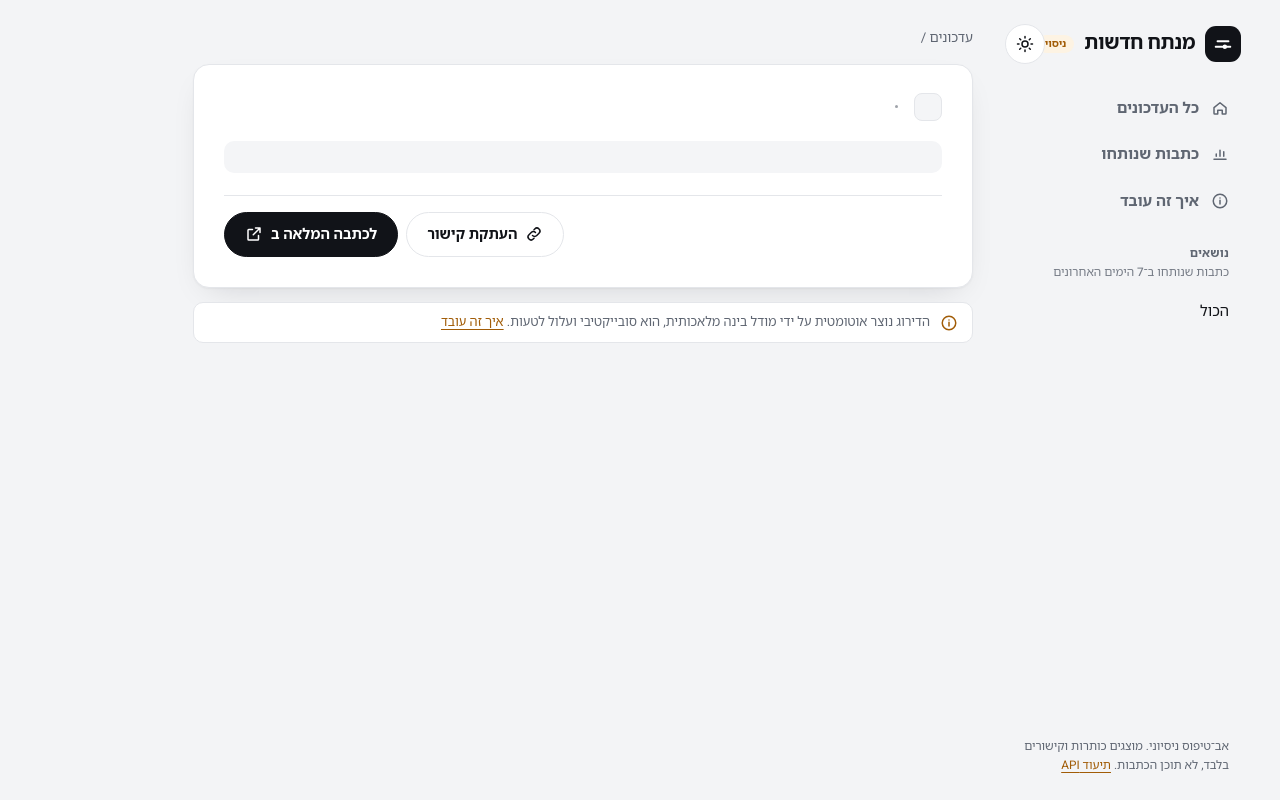
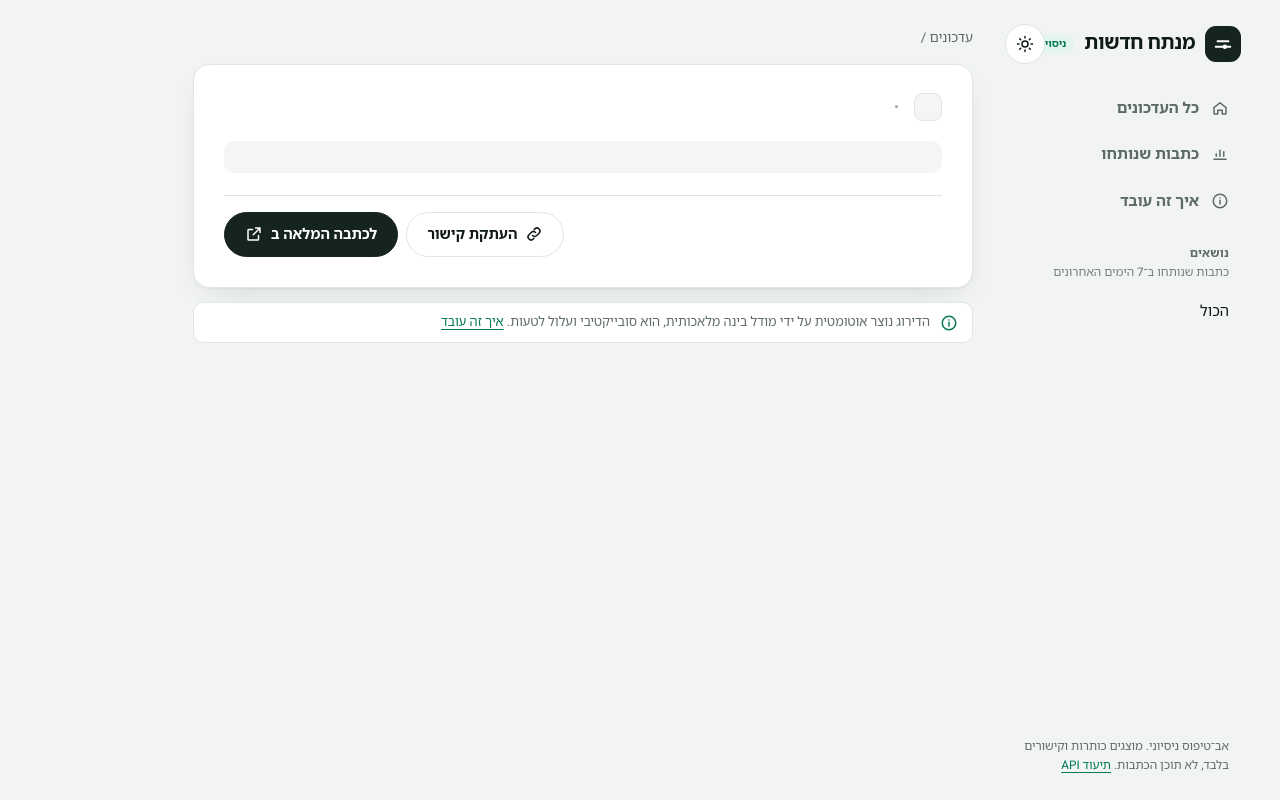
Before and after one commit to ariel139/news-analyzer, a FastAPI app: page /article/1 in a window 1280 px wide. Run offline with FastAPI, Linux system fonts and the light colour scheme.

Commit message:
Switch the UI palette to slate neutrals with an emerald accent
Co-Authored-By: Claude Opus 5.5 <noreply@anthropic.com>

```diff
--- a/src/news_analyzer/web/static/style.css
+++ b/src/news_analyzer/web/static/style.css
@@ -1,26 +1,26 @@
-/* App shell: start rail (nav + topics), feed, end rail (overview). Cool neutrals, one amber accent,
+/* App shell: start rail (nav + topics), feed, end rail (overview). Slate neutrals, one emerald accent,
    no red/blue political coding. Light is the default; [data-theme="dark"] on <html> switches (theme.js).
    The page is RTL, so the start rail sits on the right and the drawer slides in from the left. */
 :root {
   color-scheme: light;
-  --bg: #f3f4f6;
+  --bg: #f1f4f3;
   --surface: #ffffff;
-  --surface-2: #f4f5f7;
-  --surface-3: #e5e7eb;
-  --text: #111318;
-  --muted: #5f6672;
-  --line: #e4e6ea;
-  --line-strong: #cfd3da;
-  --accent: #a15c07;
-  --accent-strong: #d97706;
-  --accent-soft: #fdf3e3;
-  --ink: #111318;
+  --surface-2: #f3f6f5;
+  --surface-3: #e2e9e6;
+  --text: #0f1a17;
+  --muted: #5d6b67;
+  --line: #dfe6e3;
+  --line-strong: #c5d0cc;
+  --accent: #047857;
+  --accent-strong: #059669;
+  --accent-soft: #e3f5ee;
+  --ink: #16241f;
   --on-ink: #ffffff;
-  --shadow-sm: 0 1px 2px rgba(17, 19, 24, .05);
-  --shadow: 0 1px 2px rgba(17, 19, 24, .04), 0 12px 32px -16px rgba(17, 19, 24, .18);
-  --shadow-lg: 0 24px 60px -20px rgba(17, 19, 24, .35);
-  --glass: rgba(243, 244, 246, .86);
-  --scrim: rgba(17, 19, 24, .38);
+  --shadow-sm: 0 1px 2px rgba(15, 26, 23, .05);
+  --shadow: 0 1px 2px rgba(15, 26, 23, .04), 0 12px 32px -16px rgba(15, 26, 23, .18);
+  --shadow-lg: 0 24px 60px -20px rgba(15, 26, 23, .35);
+  --glass: rgba(241, 244, 243, .86);
+  --scrim: rgba(15, 26, 23, .38);
   --radius: 16px;
   --radius-sm: 10px;
   --font: "Heebo", system-ui, -apple-system, "Segoe UI", "Noto Sans Hebrew", Arial, sans-serif;
--- a/src/news_analyzer/web/static/theme.js
+++ b/src/news_analyzer/web/static/theme.js
@@ -11,7 +11,7 @@
     btn.setAttribute("aria-label", dark ? "מעבר למצב בהיר" : "מעבר למצב כהה");
     btn.title = btn.getAttribute("aria-label");
     var meta = document.querySelector('meta[name="theme-color"]');
-    if (meta) meta.content = dark ? "#0d0f12" : "#f3f4f6";  // phone browser chrome follows the theme
+    if (meta) meta.content = dark ? "#0c1110" : "#f1f4f3";  // phone browser chrome follows the theme
   }
 
   btn.addEventListener("click", function () {
--- a/src/news_analyzer/web/templates/base.html
+++ b/src/news_analyzer/web/templates/base.html
@@ -3,7 +3,7 @@
 <head>
   <meta charset="utf-8">
   <meta name="viewport" content="width=device-width, initial-scale=1, viewport-fit=cover">
-  <meta name="theme-color" content="#f3f4f6">
+  <meta name="theme-color" content="#f1f4f3">
   <title>{% block title %}מנתח חדשות{% endblock %}</title>
   <meta name="description" content="כותרות מכלי התקשורת בישראל, לצד ניתוח אוטומטי של המסגור הפוליטי בכל כתבה.">
   <script>try { var t = localStorage.getItem("theme"); if (t === "dark" || t === "light") document.documentElement.dataset.theme = t; } catch (e) {}</script>
```
Also changed, not shown: other parts of src/news_analyzer/web/static/style.css (+15 -15 lines).
